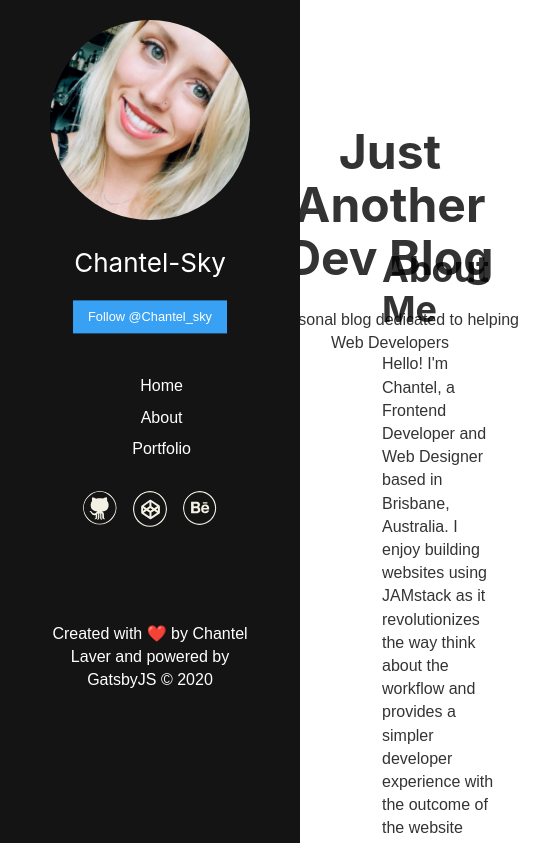
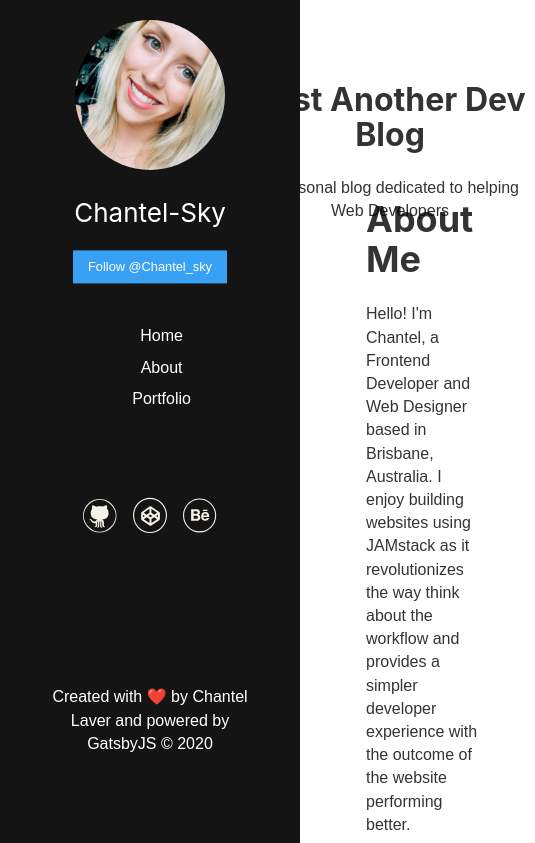
Before and after one commit to Chantelsky/devblog, a Gatsby site: page /about in a window 390 px wide. Shown: the top 843 px of the page, 535 px wide, since content can reach past the window. Built offline with nearby package versions, Linux system fonts and the light colour scheme; Gatsby itself is replaced by a stand-in of ours.

Commit message:
media queries

```diff
--- a/src/components/aboutme.js
+++ b/src/components/aboutme.js
@@ -9,6 +9,11 @@ const AboutContainer = styled.main`
 
     @media (max-width: 1024px) {
         left: 350px;
+    }
+
+    @media (max-width: 768px) {
+        top: 200px;
+        margin: 0 1rem;
     }
 `
 
--- a/src/components/header.js
+++ b/src/components/header.js
@@ -3,10 +3,12 @@ import styled from 'styled-components'
 import { useStaticQuery, graphql } from 'gatsby'
 
 const Title = styled.header`
-    position: fixed;
+    position: absolute;
     left: 500px;
     text-align: center;
     transform: translate(50%,50%);
+    background: #fff;
+    z-index: -1;
 
     h1 {
         font-size: 3rem;
@@ -18,6 +20,13 @@ const Title = styled.header`
 
     @media (max-width: 1024px) {
         left: 100px;
+    }
+
+    @media (max-width: 768px) {
+        left: 100px;
+        h1 {
+            font-size: 2rem;
+        }
     }
 `
 
--- a/src/components/sidenav.js
+++ b/src/components/sidenav.js
@@ -76,6 +76,13 @@ const SidenavContainer = styled.section`
             height: auto;
         }
     }
+
+    @media (max-width: 768px) {
+        img {
+            height: 150px;
+            width: 150px;
+        }
+    }
 `
 
 const sidenav = () => {
--- a/src/templates/blogTemplate.js
+++ b/src/templates/blogTemplate.js
@@ -20,11 +20,7 @@ const BlogContainer = styled.section`
     @media (max-width: 1024px) {
         left: 350px;
         top: 200px;
-        position: fixed;
-        height: auto;
-        overflow: auto;
 }
-
 `
 
 export const query = graphql`
```
Also changed, not shown: src/components/blog.js (+10 -0 lines).
